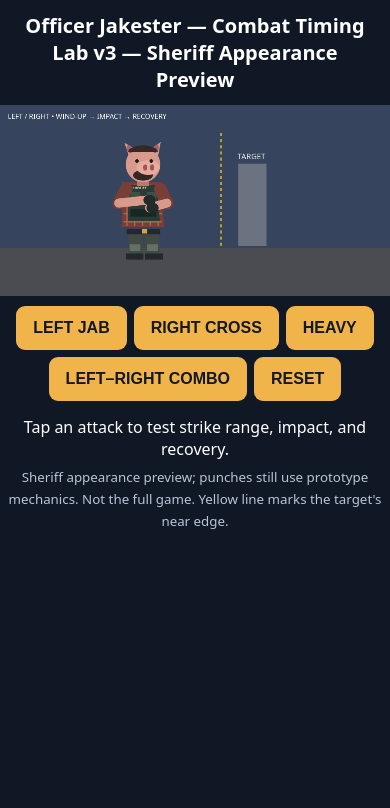
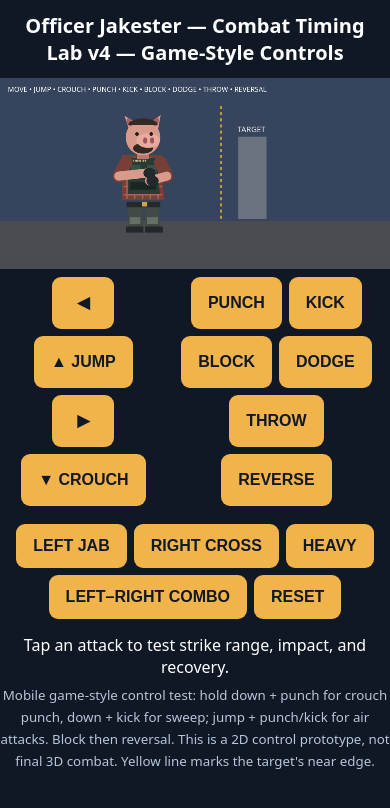
Before and after one commit to markallanfigueroa-svg/jakester-combat-lab, a plain HTML site: page index.html in a window 390 px wide. Drawn offline with Linux system fonts and the light colour scheme.

Commit message:
Add mobile game-style directional and combat control prototype

```diff
--- a/index.html
+++ b/index.html
@@ -4,28 +4,49 @@
 <style>
 *{box-sizing:border-box}body{margin:0;background:#101725;color:#fff;font:16px system-ui;text-align:center}
 h2{font-size:20px;margin:12px}canvas{display:block;width:min(100%,920px);height:auto;margin:auto;background:linear-gradient(#36455d 75%,#45464c 75%);touch-action:manipulation}
-.controls{display:flex;justify-content:center;flex-wrap:wrap;gap:7px;padding:10px}
+.pad{display:grid;grid-template-columns:1fr 1.4fr;gap:12px;max-width:920px;margin:auto;padding:8px}.dpad,.actions{display:flex;flex-wrap:wrap;align-content:center;justify-content:center;gap:7px}.pad button{min-width:62px;min-height:52px}.pad button:active,.pad button.pressed{background:#fff1b5}.controls{display:flex;justify-content:center;flex-wrap:wrap;gap:7px;padding:10px}
 button{background:#f0b44b;color:#111827;border:0;border-radius:9px;padding:13px 17px;font-size:16px;font-weight:700;touch-action:manipulation}
 button:active{background:#ffe29d}#status{min-height:44px;padding:5px 15px}small{color:#b7c6d9}
 </style>
-<h2>Officer Jakester — Combat Timing Lab v3 — Sheriff Appearance Preview</h2>
+<h2>Officer Jakester — Combat Timing Lab v4 — Game-Style Controls</h2>
 <canvas id="arena" width="900" height="440" aria-label="Jakester punch timing and target range demonstration"></canvas>
-<div class="controls"><button data-move="jab">LEFT JAB</button><button data-move="cross">RIGHT CROSS</button><button data-move="heavy">HEAVY</button><button data-move="combo">LEFT–RIGHT COMBO</button><button id="reset">RESET</button></div>
+<div class="pad"><div class="dpad" aria-label="Movement controls"><button data-dir="left">◀</button><button data-dir="up">▲ JUMP</button><button data-dir="right">▶</button><button data-dir="down">▼ CROUCH</button></div><div class="actions" aria-label="Combat controls"><button data-action="punch">PUNCH</button><button data-action="kick">KICK</button><button data-action="block">BLOCK</button><button data-action="dodge">DODGE</button><button data-action="throw">THROW</button><button data-action="reverse">REVERSE</button></div></div><div class="controls"><button data-move="jab">LEFT JAB</button><button data-move="cross">RIGHT CROSS</button><button data-move="heavy">HEAVY</button><button data-move="combo">LEFT–RIGHT COMBO</button><button id="reset">RESET</button></div>
 <div id="status" role="status" aria-live="polite">Tap an attack to test strike range, impact, and recovery.</div>
-<small>Sheriff appearance preview; punches still use prototype mechanics. Not the full game. Yellow line marks the target's near edge.</small>
+<small>Mobile game-style control test: hold down + punch for crouch punch, down + kick for sweep; jump + punch/kick for air attacks. Block then reversal. This is a 2D control prototype, not final 3D combat. Yellow line marks the target's near edge.</small>
 <script>
 'use strict';
 const canvas=document.getElementById('arena'),ctx=canvas.getContext('2d'),status=document.getElementById('status');
 const moves={jab:{hand:'left',windup:100,active:105,recover:190,reach:93,damage:8},
 cross:{hand:'right',windup:140,active:125,recover:230,reach:111,damage:13},
-heavy:{hand:'right',windup:215,active:145,recover:300,reach:139,damage:21}};
-const originX=330,shoulderX=350,targetEdge=510;let queue=[],current=null,lastTime=0,hitCount=0;
+heavy:{hand:'right',windup:215,active:145,recover:300,reach:112,damage:21},kick:{hand:'right',windup:140,active:140,recover:230,reach:98,damage:14},sweep:{hand:'right',windup:170,active:150,recover:280,reach:95,damage:15},crouchPunch:{hand:'left',windup:110,active:120,recover:180,reach:72,damage:9},airPunch:{hand:'left',windup:90,active:110,recover:150,reach:85,damage:10},airKick:{hand:'right',windup:110,active:140,recover:180,reach:105,damage:16},throw:{hand:'right',windup:200,active:150,recover:300,reach:58,damage:18},reverse:{hand:'right',windup:160,active:150,recover:290,reach:105,damage:24}};
+const originX=330,shoulderX=350,targetEdge=510;let queue=[],current=null,lastTime=0,hitCount=0,held=new Set(),xOffset=0,jumpUntil=0,guardUntil=0,dodgeUntil=0,blockWindow=0;
 function enqueue(name){if(name==='combo'){queue.push('jab','cross');}else queue.push(name);if(queue.length>8)queue.splice(8);if(!current)next(performance.now());}
 function next(now){const name=queue.shift();current=name?{name,started:now,hit:false}:null;}
-function reset(){queue=[];current=null;hitCount=0;status.textContent='Reset. Tap an attack to test strike range and recovery.';}
+function reset(){queue=[];current=null;hitCount=0;held.clear();xOffset=0;jumpUntil=0;guardUntil=0;dodgeUntil=0;blockWindow=0;status.textContent='Reset. Tap an attack to test strike range and recovery.';}
 document.querySelectorAll('[data-move]').forEach(b=>b.addEventListener('click',()=>enqueue(b.dataset.move)));
 document.getElementById('reset').addEventListener('click',reset);
+const inAir=()=>performance.now()<jumpUntil;
+function act(a){
+ const now=performance.now();
+ if(a==='block'){guardUntil=now+850;blockWindow=now+1100;status.textContent='Guard raised — time a reversal after blocking';return;}
+ if(a==='dodge'){dodgeUntil=now+400;xOffset=Math.max(-145,xOffset-22);status.textContent='Backstep dodge';return;}
+ if(a==='reverse'){if(now<blockWindow){enqueue('reverse');blockWindow=0;}else status.textContent='Reversal requires a recent block';return;}
+ if(a==='punch')enqueue(inAir()?'airPunch':held.has('down')?'crouchPunch':'jab');
+ if(a==='kick')enqueue(inAir()?'airKick':held.has('down')?'sweep':'kick');
+ if(a==='throw')enqueue('throw');
+}
+document.querySelectorAll('[data-action]').forEach(b=>b.addEventListener('click',()=>act(b.dataset.action)));
+document.querySelectorAll('[data-dir]').forEach(b=>{
+ const dir=b.dataset.dir;
+ const down=e=>{e.preventDefault();held.add(dir);b.classList.add('pressed');if(dir==='up'){jumpUntil=performance.now()+700;status.textContent='Jump — tap punch or kick for aerial attack';}};
+ const up=e=>{e.preventDefault();held.delete(dir);b.classList.remove('pressed');};
+ b.addEventListener('pointerdown',down);b.addEventListener('pointerup',up);b.addEventListener('pointercancel',up);b.addEventListener('lostpointercapture',up);
+});
+document.addEventListener('keydown',e=>{if(e.repeat)return;const dirs={ArrowLeft:'left',ArrowRight:'right',ArrowDown:'down',ArrowUp:'up'};if(dirs[e.key]){held.add(dirs[e.key]);if(e.key==='ArrowUp')jumpUntil=performance.now()+700;e.preventDefault();}else if(e.key==='j')act('punch');else if(e.key==='k')act('kick');else if(e.key==='l')act('block');else if(e.key==='u')act('dodge');else if(e.key==='i')act('throw');else if(e.key==='o')act('reverse');});
+document.addEventListener('keyup',e=>{const dirs={ArrowLeft:'left',ArrowRight:'right',ArrowDown:'down',ArrowUp:'up'};if(dirs[e.key])held.delete(dirs[e.key]);});
+
 function draw(now){
+ if(held.has('left'))xOffset=Math.max(-160,xOffset-2.2);if(held.has('right'))xOffset=Math.min(115,xOffset+2.2);
  if(current){const m=moves[current.name],elapsed=now-current.started,total=m.windup+m.active+m.recover;
  if(elapsed>=total){next(now);}else{
  const impact=elapsed>=m.windup&&elapsed<m.windup+m.active;
@@ -42,7 +63,7 @@ function draw(now){
  else{const t=Math.min(1,(e-m.windup-m.active)/m.recover);extension=m.reach*(1-t)*(1-t);}
  lean=extension*0.0007;
  }
- ctx.save();ctx.translate(originX,310);ctx.rotate(lean);
+ ctx.save();const jumping=now<jumpUntil,flight=jumping?Math.sin(Math.PI*(1-(jumpUntil-now)/700))*72:0;const crouching=held.has('down')&&!jumping;ctx.translate(originX+xOffset,310-flight);if(crouching)ctx.scale(1,0.78);ctx.rotate(lean);
  // Officer Jakester: original pig sheriff concept, no cowboy hat.
  const line=(x1,y1,x2,y2,w,color)=>{ctx.strokeStyle=color;ctx.lineWidth=w;ctx.lineCap='round';ctx.beginPath();ctx.moveTo(x1,y1);ctx.lineTo(x2,y2);ctx.stroke();};
  const poly=(pts,color)=>{ctx.fillStyle=color;ctx.beginPath();pts.forEach((p,i)=>i?ctx.lineTo(...p):ctx.moveTo(...p));ctx.closePath();ctx.fill();};
@@ -72,12 +93,12 @@ function draw(now){
  ctx.fillStyle='#9b565a';ctx.beginPath();ctx.ellipse(5,-166,5,7,0,0,Math.PI*2);ctx.ellipse(21,-166,5,7,0,0,Math.PI*2);ctx.fill();
  ctx.fillStyle='#1c1b1b';ctx.beginPath();ctx.arc(-14,-181,4,0,Math.PI*2);ctx.arc(19,-181,4,0,Math.PI*2);ctx.fill();
  // Arms: articulated-looking sleeves, gloves and punches
- const extLeft=hand==='left'?extension:0,extRight=hand==='right'?extension:0;
+ const kicking=current&&['kick','sweep','airKick','reverse'].includes(current.name);if(kicking){line(25,0,36+extension*0.85,0+(current.name==='sweep'?22:-35),27,'#414a45');ctx.fillStyle='#1d2225';ctx.fillRect(31+extension*0.85,current.name==='sweep'?12:-45,30,17);}if(now<guardUntil){ctx.fillStyle='#f5d565';ctx.font='bold 14px system-ui';ctx.fillText('BLOCK',-25,-236);}const extLeft=!kicking&&hand==='left'?extension:0,extRight=!kicking&&hand==='right'?extension:0;
  line(-39,-116,-56,-84,29,'#793e36');line(40,-116,55,-84,29,'#793e36');
  line(-56,-84,8+extLeft,-91,21,'#d79a8b');line(55,-84,15+extRight,-73,21,'#d79a8b');
  ctx.fillStyle='#222a2b';ctx.beginPath();ctx.ellipse(15+extLeft,-91,14,12,0,0,Math.PI*2);ctx.ellipse(22+extRight,-73,14,12,0,0,Math.PI*2);ctx.fill();
  ctx.restore();
- ctx.fillStyle='#fff';ctx.font='16px system-ui';ctx.fillText('LEFT / RIGHT • WIND-UP → IMPACT → RECOVERY',18,32);
+ ctx.fillStyle='#fff';ctx.font='16px system-ui';ctx.fillText('MOVE • JUMP • CROUCH • PUNCH • KICK • BLOCK • DODGE • THROW • REVERSAL',18,32);
  requestAnimationFrame(draw);
 }
 requestAnimationFrame(draw);
```
